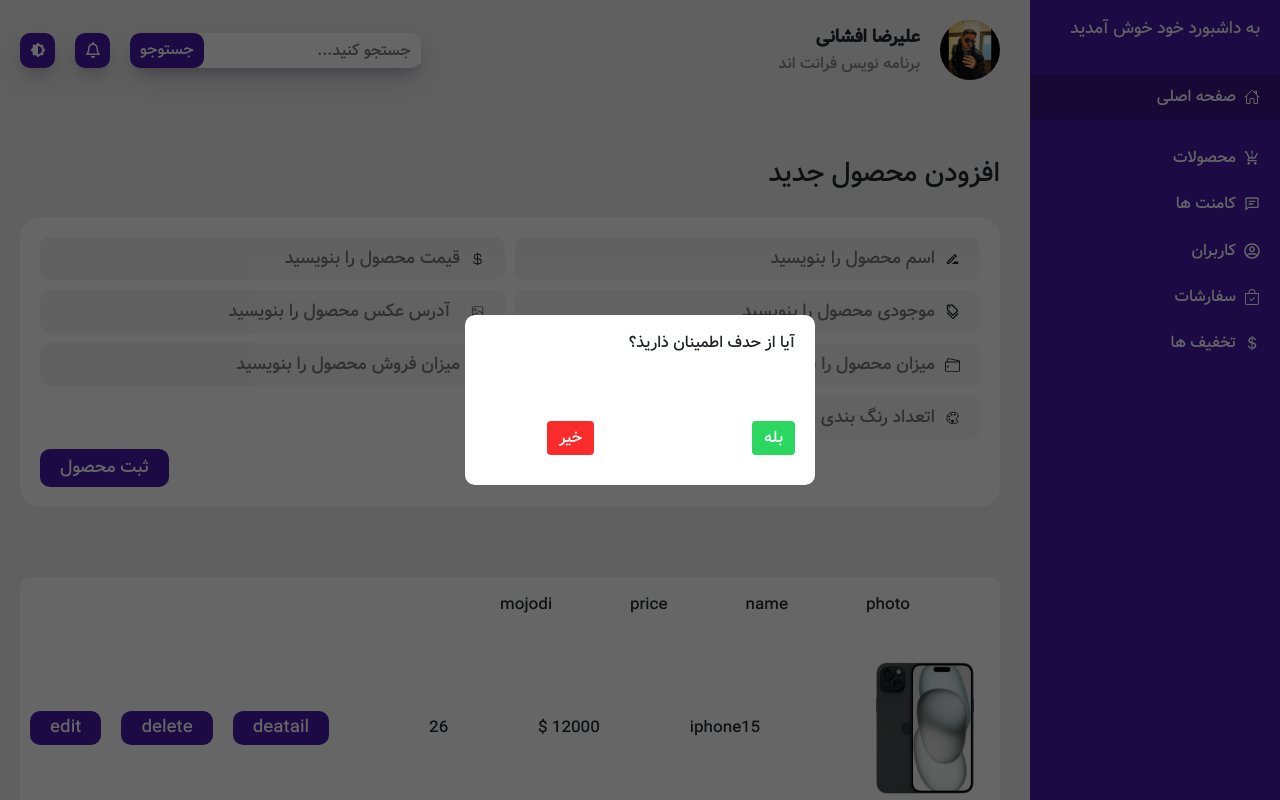
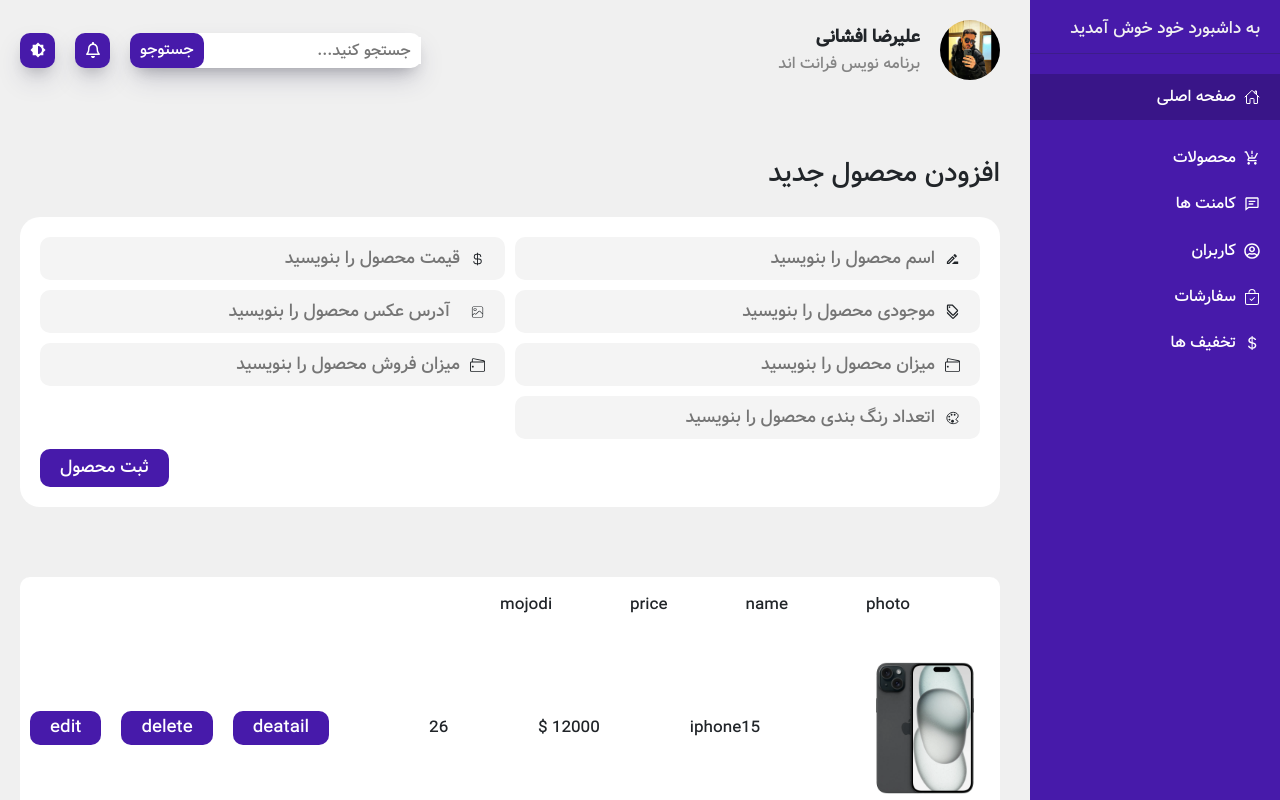
Before and after one commit to aliafshani/persian-cms, a React (Create React App) app: page /products in a window 1280 px wide. Shown: the top 800 px of the page. Built offline with nearby package versions, Linux system fonts and the light colour scheme.

Commit message:
add : add modal logic with usestate

```diff
--- a/src/Components/DeleteModal/DeleteModal.js
+++ b/src/Components/DeleteModal/DeleteModal.js
@@ -2,7 +2,7 @@ import React from 'react';
 import { createPortal } from 'react-dom';
 import "./DeleteModdal.css"
 
-export default function DeleteModal() {
+export default function DeleteModal({ submiter, cancel }) {
      return (
           <>
                {createPortal(
@@ -10,8 +10,8 @@ export default function DeleteModal() {
                          <div className='delete-modal'>
                               <h1>آیا از حدف اطمینان ذاریذ؟</h1>
                               <div className='delete-modal-btns'>
-                                   <button className='delete-btn accept-btn'>بله</button>
-                                   <button className='delete-btn reject-btn'>خیر</button>
+                                   <button className='delete-btn accept-btn' onClick={()=>submiter()}>بله</button>
+                                   <button className='delete-btn reject-btn' onClick={()=>cancel()}>خیر</button>
                               </div>
                          </div>
                     </div >, document.getElementById("modals-parent")
--- a/src/Components/DeleteModal/DeleteModdal.css
+++ b/src/Components/DeleteModal/DeleteModdal.css
@@ -23,6 +23,7 @@
      background-color:var(--white);
      border-radius: 10px;
      padding: 20px;
+     outline: none;
 }
 .delete-modal-btns{
      width: 80%;
--- a/src/Components/ProductTable/ProductTable.js
+++ b/src/Components/ProductTable/ProductTable.js
@@ -1,8 +1,21 @@
-import React from 'react'
+import React, { useState } from 'react'
 import "./ProductTable.css"
+import DeleteModal from '../DeleteModal/DeleteModal'
 
 export default function ProductTable() {
+  const [isShowModal, setIsShowModal] = useState(false)
+
+  const submitDeleteModal = () => {
+    console.log("cancel shod");
+    setIsShowModal(false)
+  }
+  const cancelDeleteModal = () => {
+    console.log("taiid shod");
+    setIsShowModal(false)
+  }
+
   return (
+    <>
       <table className='product-table'>
         <tr className='product-table-heading-tr'>
           <th>photo</th>
@@ -12,18 +25,27 @@ export default function ProductTable() {
         </tr>
         <tr className='product-table-tr'>
           <td>
-               <img className='product-table-img' src='./Images/iphone15.webp' alt='image product'/>
+            <img className='product-table-img' src='./Images/iphone15.webp' alt='image product' />
           </td>
           <td>iphone15</td>
           <td>12000 $</td>
           <td>26</td>
           <td>
             <button className='product-table-btn'>deatail</button>
-               <button className='product-table-btn'>delete</button>
+            <button className='product-table-btn' onClick={() => setIsShowModal(true)}>delete</button>
             <button className='product-table-btn'>edit</button>
 
           </td>
         </tr>
       </table>
+      {
+        isShowModal ?
+          <DeleteModal
+            submiter={submitDeleteModal}
+            cancel={cancelDeleteModal} /> :
+          null
+      }
+    </>
+
   )
 }
--- a/src/Components/Products/Product.js
+++ b/src/Components/Products/Product.js
@@ -10,7 +10,7 @@ function Product() {
       <AddNewProduct />
       <ProductTable />
       <NotFind errorTitle="کاربری" />
-      <DeleteModal />
+
     </div>
   )
 }
```
Lines whose indentation alone changed are shown as unchanged.
